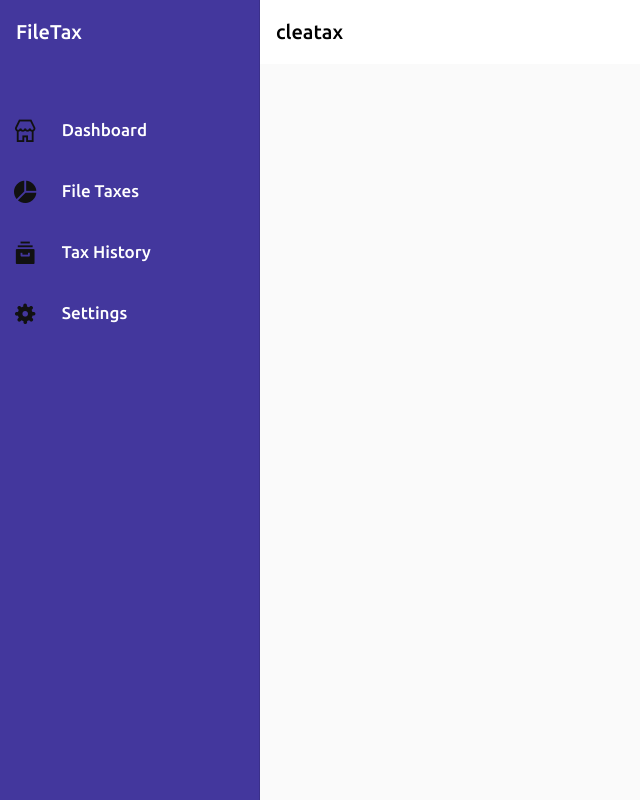
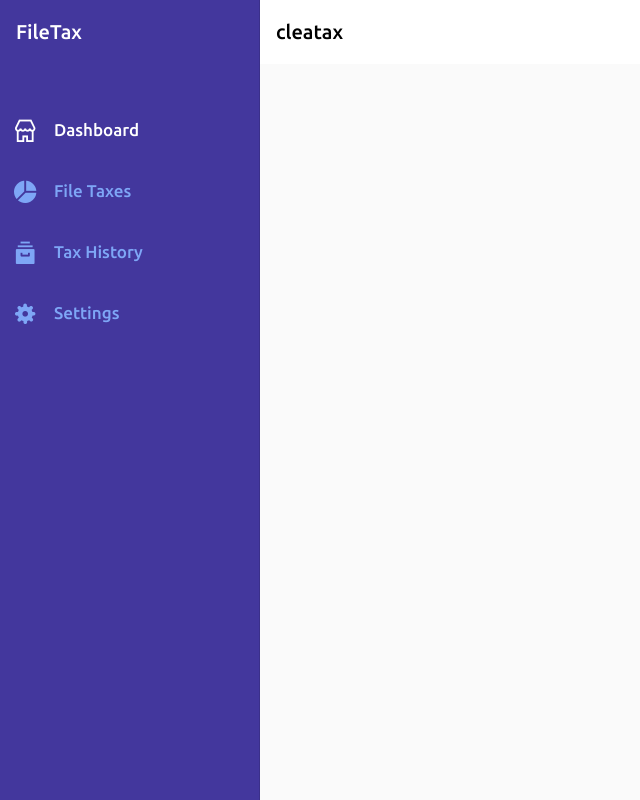
Before and after one commit to gilbertmpanga12/fileTax, an Angular app: page / in a window 1280 px wide. Shown: the whole page, without its empty margins (0-640 px from the left). Built offline with nearby package versions, Linux system fonts and the light colour scheme.

Commit message:
Update: textlinks on side bar dynamic

```diff
--- a/src/app/dashboard/dashboard.component.html
+++ b/src/app/dashboard/dashboard.component.html
@@ -9,13 +9,18 @@
 
       <div class="links-wrapper">
         <ng-container *ngFor="let link of links">
-          <a class="link-item is-anchor" [routerLink]="link.path">
+          <a class="link-item is-anchor" [routerLink]="link.path"
+          [routerLinkActiveOptions]="{exact: true}" routerLinkActive
+          #rla="routerLinkActive">
             <div class="flex">
               <div class="is-10">
-                <i [class]="link.icon"></i>
+
+                <i [ngClass]="rla.isActive ? link.icon + ' ' + 'is-selected' : link.icon + ' ' + 'is-not-selected' "></i>
               </div>
               <div class="is-90">
-                <h3 >{{link.name}}</h3>
+                <h3
+                [ngClass]="rla.isActive ? 'is-h3' + ' ' + 'is-selected' : 'is-h3' + ' ' + 'is-not-selected' "
+                >{{link.name}}</h3>
               </div>
             </div>
           </a>
--- a/src/app/dashboard/dashboard.component.scss
+++ b/src/app/dashboard/dashboard.component.scss
@@ -41,7 +41,7 @@
     flex-basis: 8%;
     padding-left: 6px;
     padding-top: 9px;
-
+    width: 28px;
     // border: 1px solid black;
 
     padding-top: 8px;
@@ -51,14 +51,16 @@
     // border: 1px solid purple;
 
     padding-top: 4px;
-    h3{
-      font-weight: 500;
-      text-transform: capitalize;
-      padding-left: 12px;
-      font-size: 17px;
-      color: #ffffff !important;
 
-    }
+  }
+  .is-h3{
+    font-weight: 500;
+    text-transform: capitalize;
+    padding-left: 12px;
+    font-size: 17px;
+    // color: papayawhip !important; //whitesmoke
+    text-align: justify;
+
   }
 
   .links-wrapper{
--- a/src/app/dashboard/dashboard.component.ts
+++ b/src/app/dashboard/dashboard.component.ts
@@ -19,22 +19,22 @@ export class DashboardComponent implements OnInit {
 
 links:  Links[] = [{
   path: '/',
-  icon: 'icon ni ni-shop icon-lg icon-outline.icon-stroke-1 ni-2x',
+  icon: 'icon ni ni-shop icon-lg icon-outline icon-stroke-3 ni-2x',
   name: 'Dashboard'
-},
+},// shop
 {
   path: '/file-taxes',
-  icon: 'icon ni ni-chart-pie-35 icon-lg icon-outline.icon-stroke-1 ni-2x',
+  icon: 'icon ni ni-chart-pie-35 icon-lg icon-outline icon-stroke-1 ni-2x',
   name: 'File taxes'
 },
 {
   path: '/history',
-  icon: 'icon ni ni-archive-2 icon-lg icon-outline.icon-stroke-1 ni-2x',
+  icon: 'icon ni ni-archive-2 icon-lg icon-outline icon-stroke-1 ni-2x',
   name: 'Tax history'
 },
 {
   path: '/settings',
-  icon: 'icon ni ni-settings-gear-65 icon-lg icon-outline.icon-stroke-1 ni-2x',
+  icon: 'icon ni ni-settings-gear-65 icon-lg icon-outline icon-stroke-1 ni-2x',
   name: 'Settings'
 }
 ];
--- a/src/styles.scss
+++ b/src/styles.scss
@@ -19,3 +19,10 @@ h1,h2,h3,h4,h6{
 .drawer-color{
     background-color: #43379d !important;
 }
+
+.is-not-selected{
+    color: #7ea6f6 !important;
+}
+.is-selected{
+    color: #ffffff !important;
+}
```
